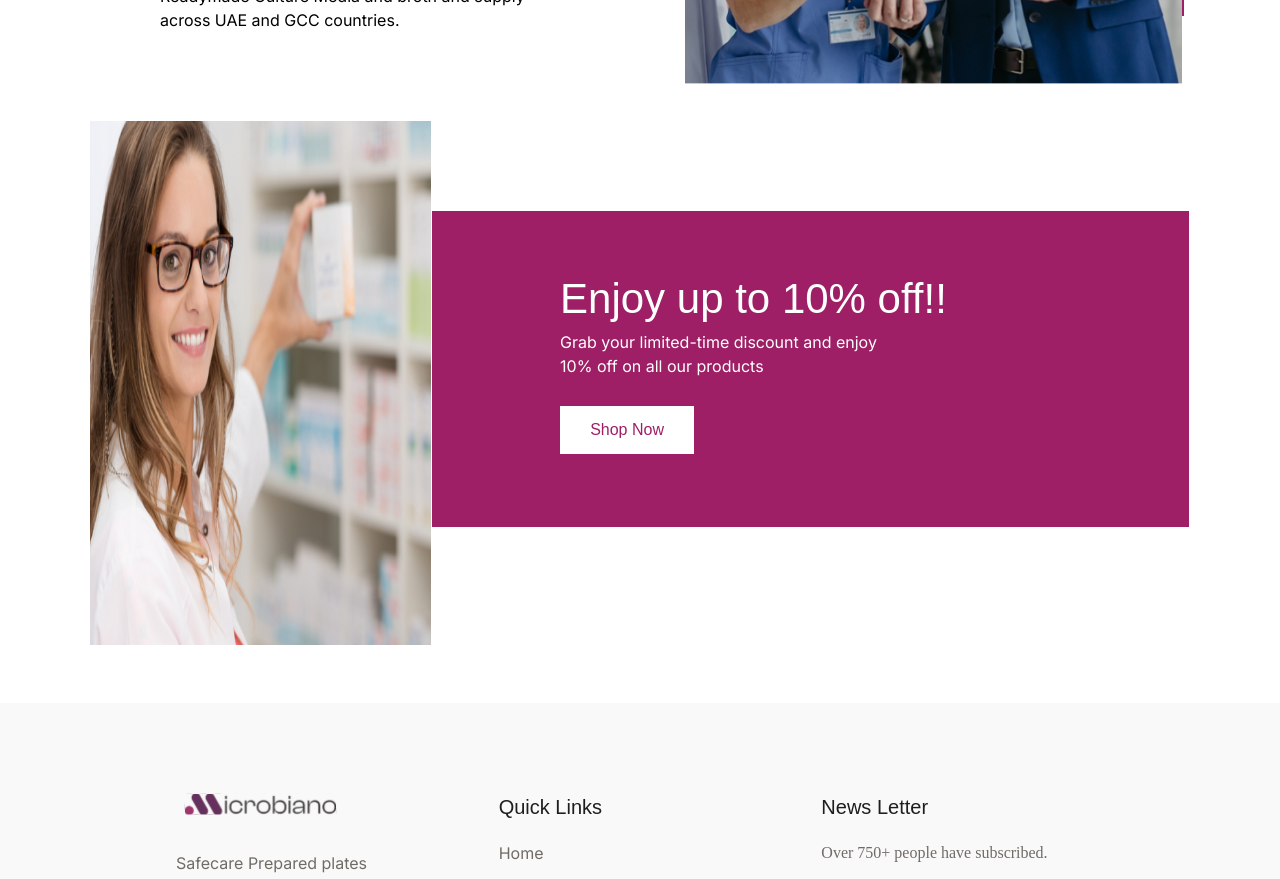
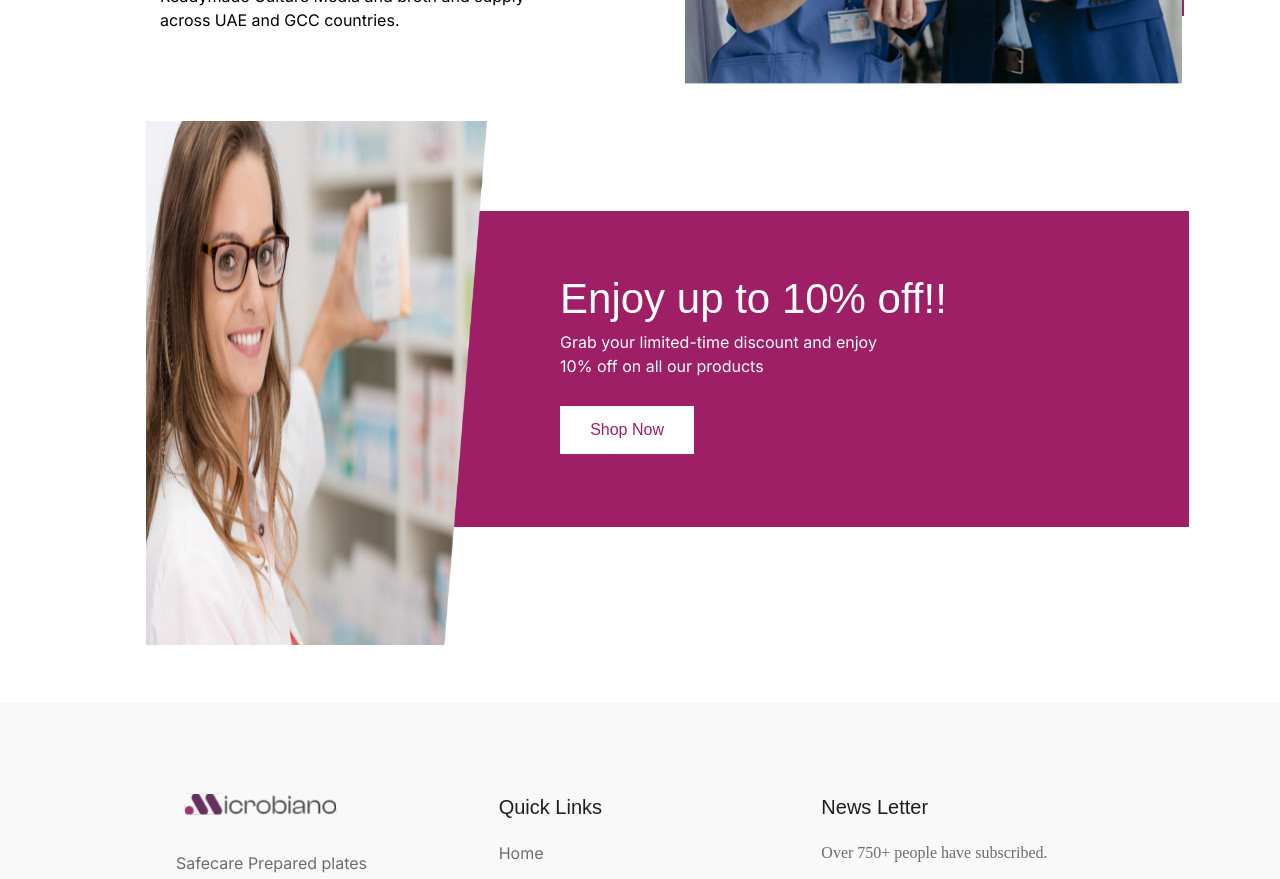
Before and after one commit to mtalha987/microbiano, a Next.js app: page / in a window 1280 px wide. Shown: the part 4420-5299 px from the top of the page. Built offline with nearby package versions, Linux system fonts and the light colour scheme.

Commit message:
Banner Img Fixed

```diff
--- a/app/Components/Banner.jsx
+++ b/app/Components/Banner.jsx
@@ -1,21 +1,17 @@
 import React from "react";
 import Image from "next/image";
-import BannerImg from "@/public/images/bannericon.png";
+import BannerImg from "@/public/images/BannerCut.png";
 import Link from "next/link";
 
 const Banner = () => {
   return (
     <>
       <div className="lg:mx-[90px]  lg:mt-[124px] mt-6 xs:mt-0 flex">
-        {/* <div className=""> */}
-          {/* <Image src={BannerImg} /> */}
           <div className="w-[526px] h-[393px] relative hidden lg:block">
             <Image
-              className="w-[809px] h-[524px] left-[0px] top-[-89px] absolute origin-top-left"
+              className="w-[809px] h-[524px] left-[0px] top-[-89px] absolute origin-top-left ml-14"
               src={BannerImg} />
-
           </div>
-        {/* </div> */}
         <div className="w-full h-[318px] border border-white bg-[#9e1f66] flex flex-col xs:gap-4 md:pt-14 pt-4 md:pl-32 pl-4  ">
           <h2 className=" text-white text-[42px] font-normal font-['Arial']">
             Enjoy up to 10% off!!
```
Also changed, not shown: public/images/BannerCut.png (added).
